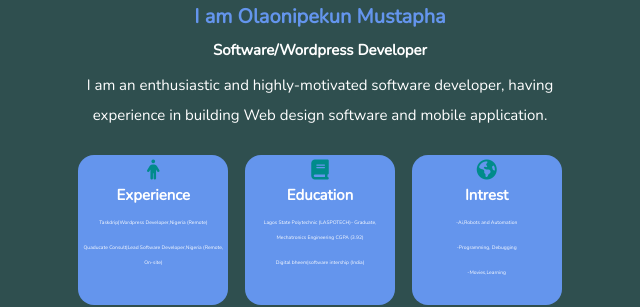
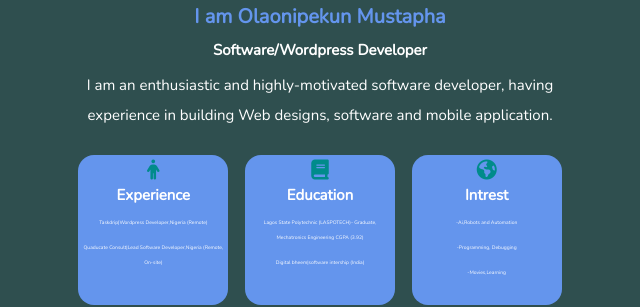
Before and after one commit to mustaphaolaonipekun/mustapharesume, a plain HTML site: page index.html in a window 1280 px wide. Shown: the part 681-988 px from the top of the page, 340-980 px from the left. Drawn offline with nearby package versions, Linux system fonts and the light colour scheme; a script that the page names is missing.

Commit message:
Update index.html

```diff
--- a/index.html
+++ b/index.html
@@ -87,7 +87,7 @@
     <h2>I am Olaonipekun Mustapha </h2>
         <h4>Software/Wordpress Developer</h4>
         <p>I am an enthusiastic and highly-motivated software developer,
-           having experience in building Web design software and mobile application.
+           having experience in building Web designs, software and mobile application.
         </p>
         <div class="rig">
                 <div class="exp">
```
